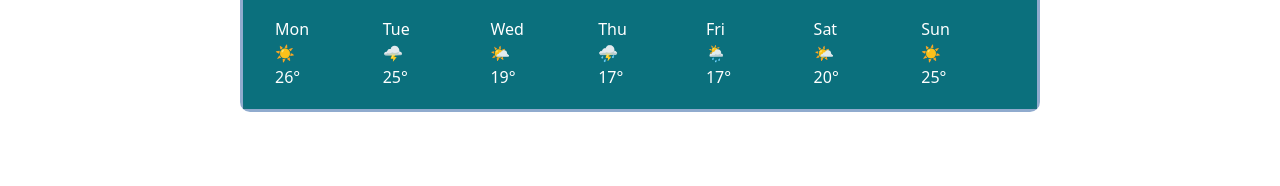
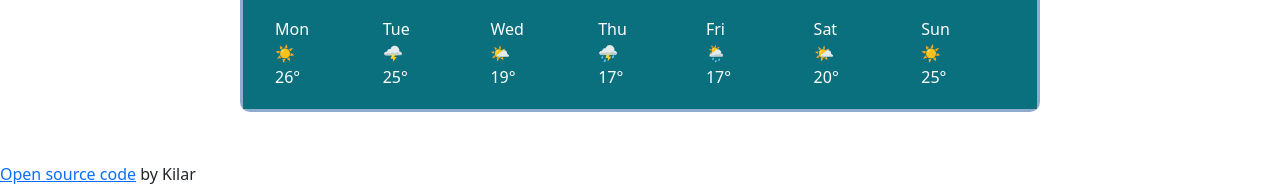
Before and after one commit to ekilar/Vanilla-weather-site, a plain HTML site: page index.html in a window 1280 px wide. Shown: the part 662-848 px from the top of the page. Before the commit the page ends 824 px from the top, so only its background shows below. Drawn offline with nearby package versions, Linux system fonts and the light colour scheme; no server answers.

Commit message:
added gitHub link

```diff
--- a/index.html
+++ b/index.html
@@ -94,6 +94,12 @@
         </div>
       </div>
     </div>
+    <div>
+      <a href="https://github.com/ekilar/Vanilla-weather-site"
+        >Open source code</a
+      >
+      by Kilar
+    </div>
     <script src="index.js"></script>
   </body>
 </html>
```
